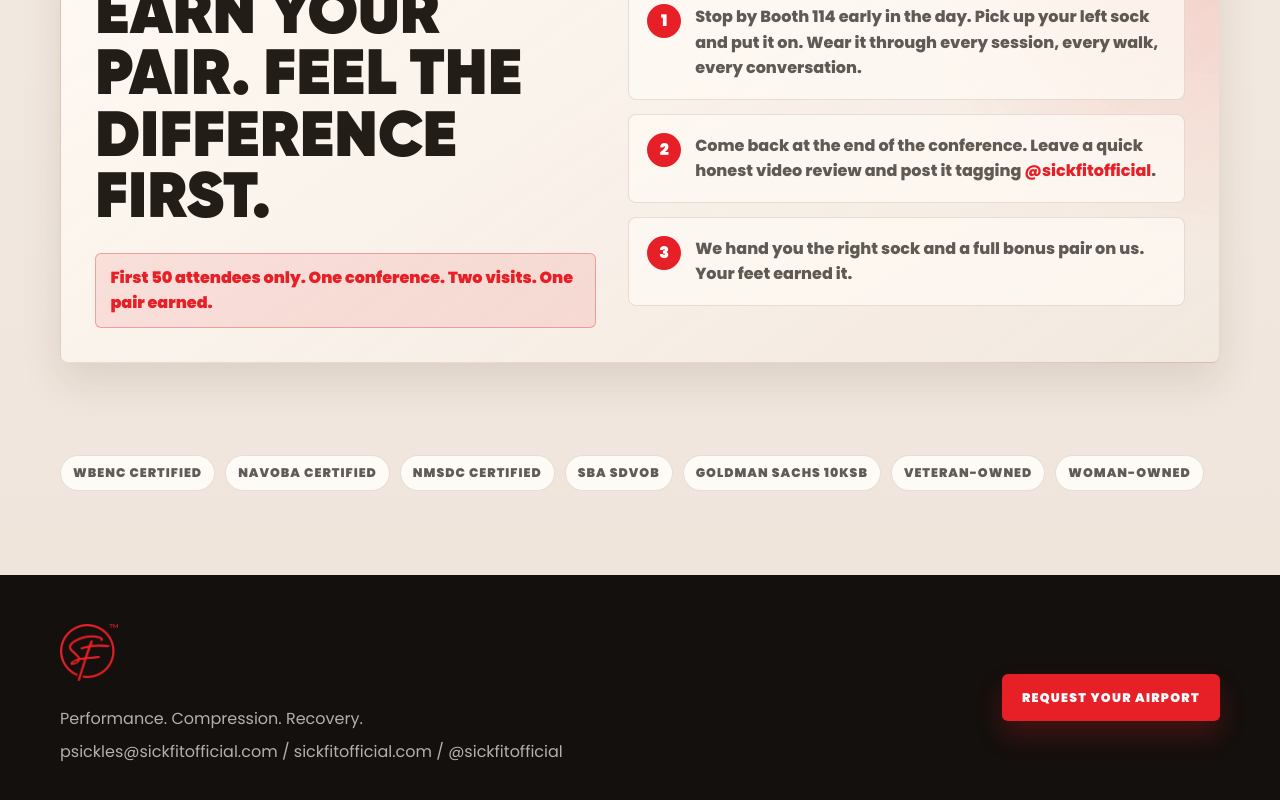
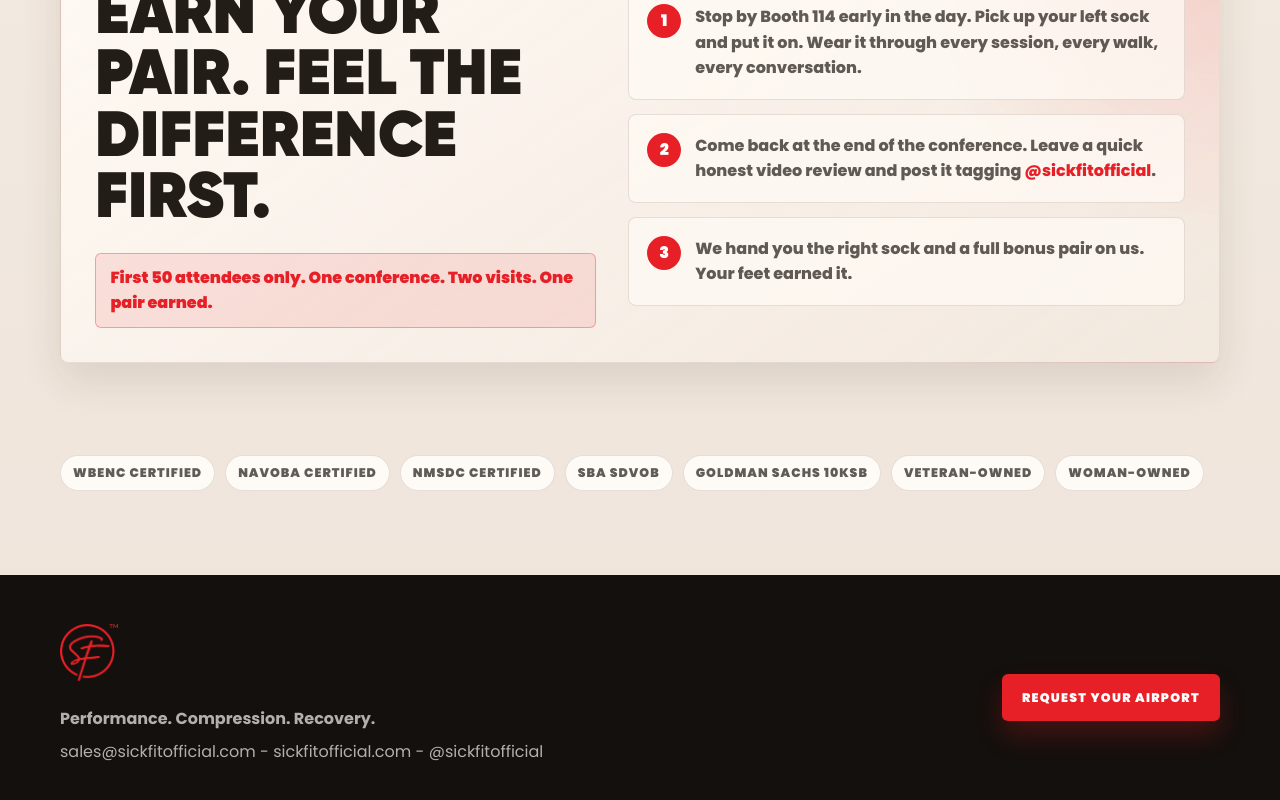
Before and after one commit to vinbi07/sickfit-amac, a React (Vite) app: page / in a window 1280 px wide. Shown: the part 3602-4402 px from the top of the page. Built offline with nearby package versions, Linux system fonts and the light colour scheme; no server answers.

Commit message:
Enhance Footer component: bold performance tagline and update contact email

```diff
--- a/src/components/Footer.jsx
+++ b/src/components/Footer.jsx
@@ -8,12 +8,12 @@
           <a className="amac-wordmark" href="#top">
             <img src={sickfitLogo} alt="SickFit" />
           </a>
-          <p>Performance. Compression. Recovery.</p>
+          <p><strong>Performance. Compression. Recovery.</strong></p>
           <p>
-            <a href="mailto:psickles@sickfitofficial.com">psickles@sickfitofficial.com</a>
-            <span> / </span>
+            <a href="mailto:sales@sickfitofficial.com">sales@sickfitofficial.com</a>
+            <span> - </span>
             <a href="https://sickfitofficial.com">sickfitofficial.com</a>
-            <span> / </span>
+            <span> - </span>
             <a href="https://linktr.ee/sickfitofficial" target="_blank" rel="noreferrer">
               @sickfitofficial
             </a>
```
